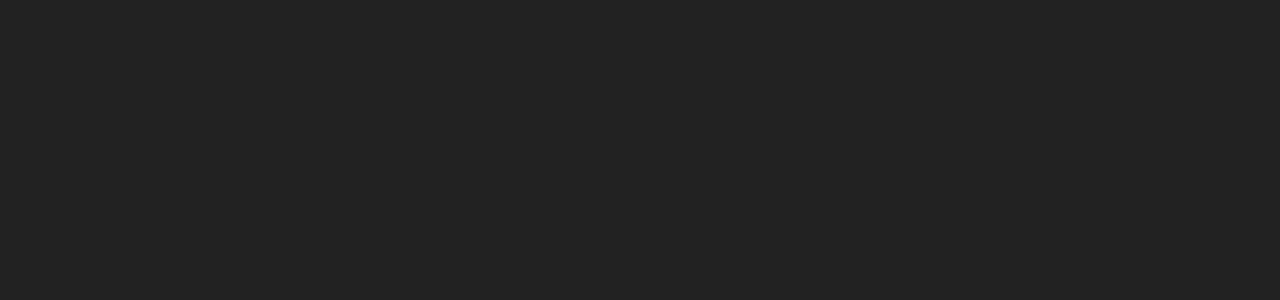
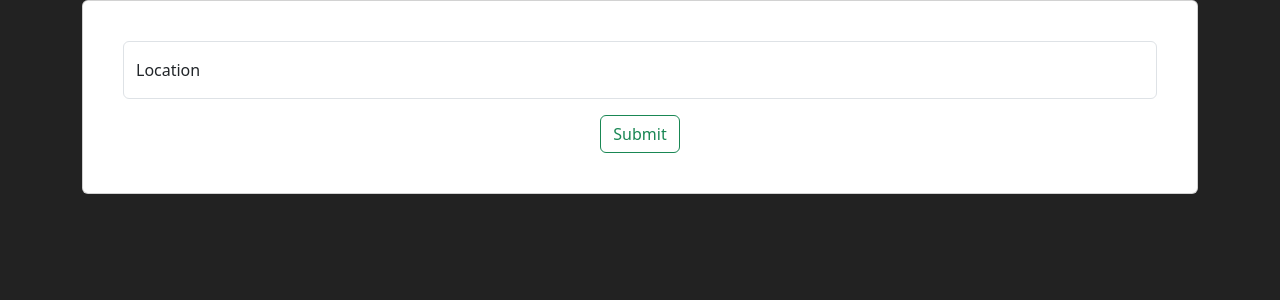
Before and after one commit to Kyusans/reactjs-complaints, a React (Create React App) app: page /admin/dashboard in a window 1280 px wide. Before the commit this address had no page. Shown: the top 300 px of the page. Built offline with nearby package versions, Linux system fonts and the light colour scheme.

Commit message:
added AdminDashboard.js

```diff
--- a/src/App.js
+++ b/src/App.js
@@ -1,6 +1,7 @@
 import './App.css';
 import { BrowserRouter as Router, Routes, Route} from 'react-router-dom';
 import Login from './components/Login';
+import AdminDashboard from './components/AdminDashboard';
 
 
 function App() {
@@ -10,6 +11,7 @@
       <Router>
         <Routes>
           <Route path="/" element={<Login />} />
+          <Route path="/admin/dashboard" element={<AdminDashboard />} />
         </Routes>
       </Router>
     </>
--- /dev/null
+++ b/src/components/AdminDashboard.js
@@ -0,0 +1,56 @@
+import axios from 'axios';
+import React, { useState } from 'react'
+import { Card, Form , FloatingLabel, Container, Button} from 'react-bootstrap'
+
+export default function AdminDashboard() {
+  const [location, setLocation] = useState("");
+
+  const submitLocation = () =>{
+    const url = localStorage.getItem("url") + "users.php";
+		const jsonData = {
+			userId: sessionStorage.getItem("userId"),
+			location: location
+		}
+		const formData = new FormData();
+		formData.append("json", JSON.stringify(jsonData));
+		formData.append("operation", "addLocation");
+		axios({
+			url: url,
+			data: formData,
+			method: "post",
+		})
+		.then((res)=>{
+			console.log("Res: " + res.data);
+			if(res.data !== 0){
+        alert("Success!");
+			}else{
+				alert("Invalid id or password");
+			}
+		})
+		.catch((err)=>{
+			alert("There was an unexpected error: " + err);
+		})
+  }
+  return (
+    <div>
+      <Container fluid="md" className='text-center'>
+        <Card>
+          <Card.Body>
+            <Form>
+              <Form.Group>
+                <FloatingLabel label="Location">
+                  <Form.Control type='text' value={location} onChange={(e) => setLocation(e.target.value)} placeholder='Location' />
+                </FloatingLabel>
+              </Form.Group>
+            </Form>
+            <Container className='mt-3'>
+              <Button variant='outline-success' onClick={submitLocation}>Submit</Button>
+            </Container>
+          </Card.Body>
+        </Card>
+      </Container>
+
+
+    </div>
+  )
+}
--- a/src/components/Login.js
+++ b/src/components/Login.js
@@ -2,16 +2,18 @@
 import { Card, Form, FloatingLabel, Container, Button} from 'react-bootstrap'
 import "./css/site.css";
 import axios from 'axios';
+import { useNavigate } from 'react-router-dom';
 
 export default function Login() {
-	if(localStorage.getItem("url") === null) {
-		localStorage.setItem("url", "http://localhost/contact/");
+	if(sessionStorage.getItem("url") === null) {
+		sessionStorage.setItem("url", "http://localhost/complaint/");
 	}
 	const [userId, setUserId] = useState("");
 	const [password, setPassword] = useState("");
+	const navigateTo = useNavigate();
 
 	const login = () =>{
-		const url = localStorage.getItem("url") + "users.php";
+		const url = sessionStorage.getItem("url") + "users.php";
 		const jsonData = {
 			//username for now
 			username: userId,
@@ -26,10 +28,10 @@
 			method: "post",
 		})
 		.then((res)=>{
-			console.log("Res: " + res.data);
+			console.log("Res: " + JSON.stringify(res.data));
 			if(res.data !== 0){
-				//login
-				console.log("nag login na siya");
+				sessionStorage.setItem("userId", res.data.user_id);
+				navigateTo("admin/dashboard");
 			}else{
 				alert("Invalid id or password");
 			}
--- a/src/components/css/site.css
+++ b/src/components/css/site.css
@@ -21,6 +21,7 @@
 .site-body {
     /* background-color: #181a1b; */
     background-color: rgb(34, 34, 34);
+    color: white;
 }
 
 .fatter-text {
@@ -39,10 +40,10 @@
     transform: translate(-50%, -50%);
 }
 
-.form-control{
+/* .form-control{
     width: 250px !important;
     margin: 0 auto;
-}
+} */
 
 .button-large {
     width: 250px !important;
```
